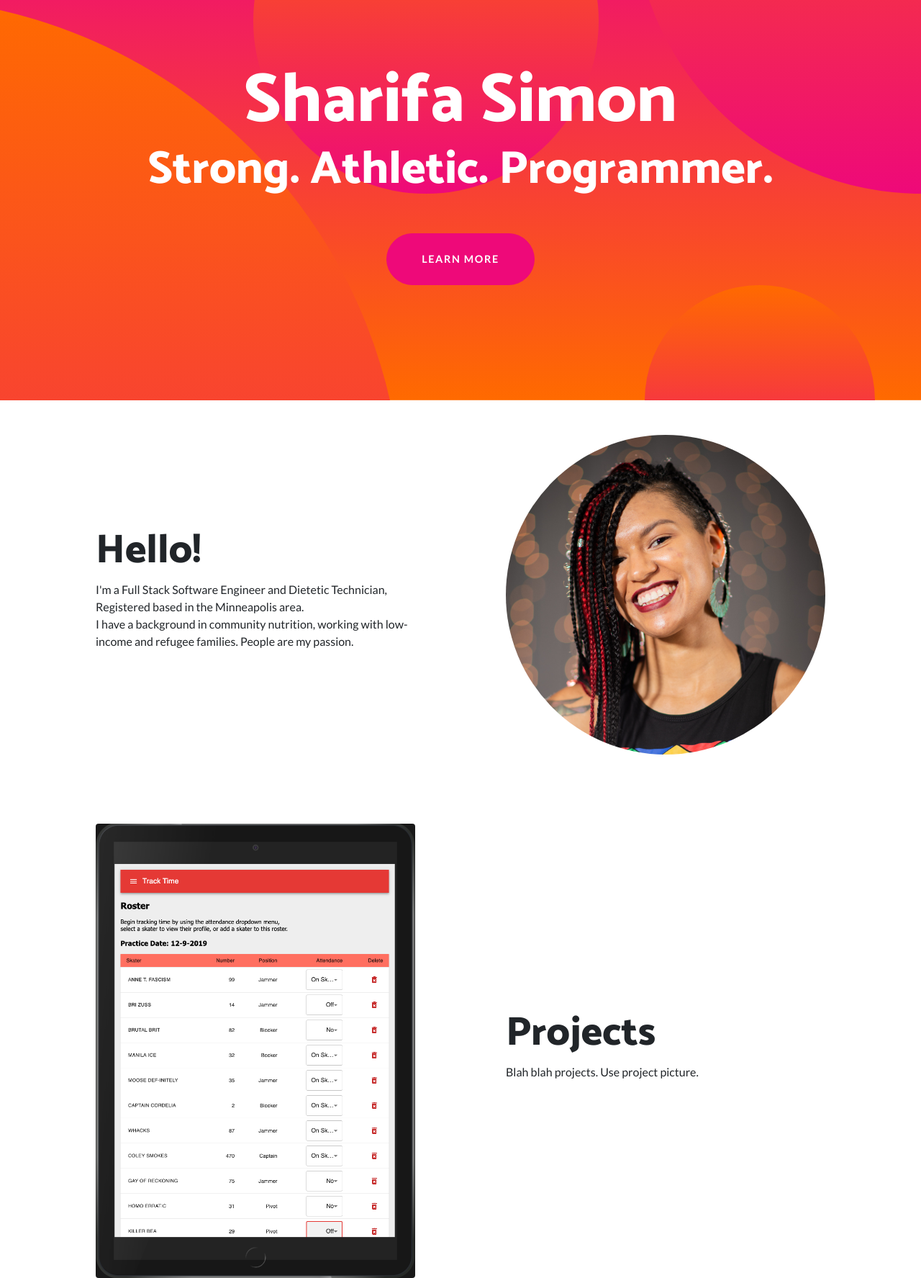
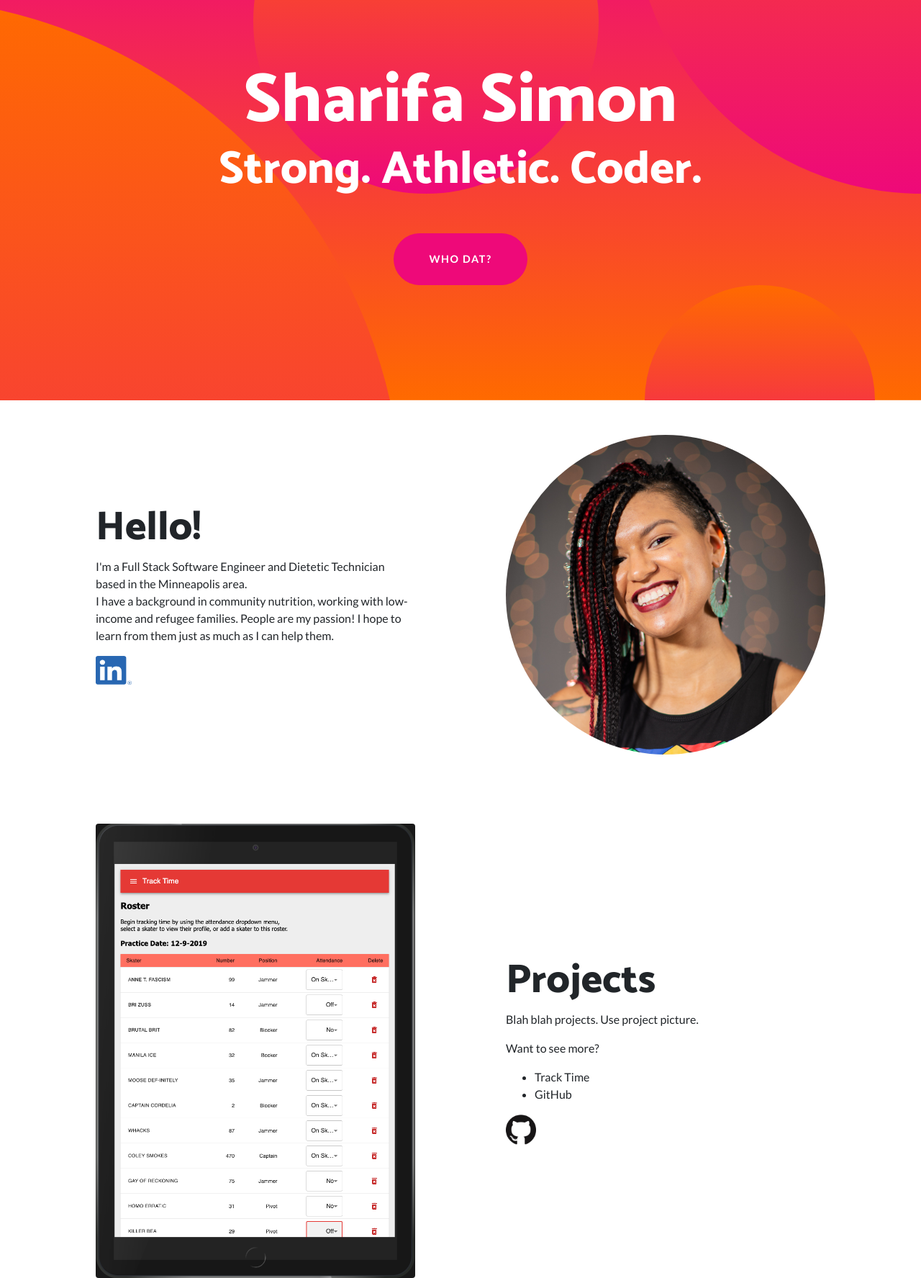
Before and after one commit to sharifa-simon/personal-website, a website: page index.html in a window 1280 px wide. Shown: the part 131-1906 px from the top of the page at 72% size. Drawn offline with Linux system fonts and the light colour scheme.

Commit message:
add github and linkedin logos

```diff
--- a/index.html
+++ b/index.html
@@ -8,14 +8,15 @@
   <meta name="description" content="">
   <meta name="author" content="">
 
-  <title>One Page Wonder - Start Bootstrap Template</title>
+  <title>Sharifa Simon</title>
 
   <!-- Bootstrap core CSS -->
   <link href="vendor/bootstrap/css/bootstrap.min.css" rel="stylesheet">
 
   <!-- Custom fonts for this template -->
   <link href="https://fonts.googleapis.com/css?family=Catamaran:100,200,300,400,500,600,700,800,900" rel="stylesheet">
-  <link href="https://fonts.googleapis.com/css?family=Lato:100,100i,300,300i,400,400i,700,700i,900,900i" rel="stylesheet">
+  <link href="https://fonts.googleapis.com/css?family=Lato:100,100i,300,300i,400,400i,700,700i,900,900i"
+    rel="stylesheet">
 
   <!-- Custom styles for this template -->
   <link href="css/one-page-wonder.min.css" rel="stylesheet">
@@ -48,8 +49,8 @@
     <div class="masthead-content">
       <div class="container">
         <h1 class="masthead-heading mb-0">Sharifa Simon</h1>
-        <h2 class="masthead-subheading mb-0">Strong. Athletic. Programmer.</h2>
-        <a href="#" class="btn btn-primary btn-xl rounded-pill mt-5">Learn More</a>
+        <h2 class="masthead-subheading mb-0">Strong. Athletic. Coder.</h2>
+        <a href="#Hello" class="btn btn-primary btn-xl rounded-pill mt-5">Who dat?</a>
       </div>
     </div>
     <div class="bg-circle-1 bg-circle"></div>
@@ -59,6 +60,7 @@
   </header>
 
   <section>
+    <a id="Hello">
       <div class="container">
         <div class="row align-items-center">
           <div class="col-lg-6 order-lg-2">
@@ -69,12 +71,15 @@
           <div class="col-lg-6 order-lg-1">
             <div class="p-5">
               <h2 class="display-4">Hello!</h2>
-            <p>I'm a Full Stack Software Engineer and Dietetic Technician, Registered based in the Minneapolis area.
-              <br/>I have a background in community nutrition, working with low-income and refugee families. People are my passion.</p>
+              <p>I'm a Full Stack Software Engineer and Dietetic Technician based in the Minneapolis area.
+                <br />I have a background in community nutrition, working with low-income and refugee families. People
+                are my passion! I hope to learn from them just as much as I can help them.</p>
+                <img src="img/linkedin.png" alt="GitHub" height="40" width="50">
             </div>
           </div>
         </div>
       </div>
+    </a>
   </section>
 
   <section>
@@ -82,13 +87,19 @@
       <div class="row align-items-center">
         <div class="col-lg-6">
           <div class="p-5">
-            <img class="img-fluid rounded" src="img/TrackTimeRoster.png" alt="">
+            <img class="img-fluid rounded" src="img/TrackTimeRoster.png" alt="Solo Project">
           </div>
         </div>
         <div class="col-lg-6">
           <div class="p-5">
             <h2 class="display-4">Projects</h2>
             <p>Blah blah projects. Use project picture. </p>
+            <p>Want to see more?</p>
+            <ul>
+              <li>Track Time</li>
+              <li>GitHub</li>
+            </ul>
+            <img src="img/GitHubD.png" alt="GitHub" height="42" width="42">
           </div>
         </div>
       </div>
@@ -106,7 +117,9 @@
         <div class="col-lg-6 order-lg-1">
           <div class="p-5">
             <h2 class="display-4">Roller Derby</h2>
-            <p>In my spare time I'm the Recruitment Manager and an athlete with Minnesota Roller Derby.</p>
+            <p>You can also call me Moose Def-initely! I'm a member of and the Recruitment Manager for <a href="http://www.mnrollerderby.com">Minnesota
+              Roller Derby</a> in St. Paul.
+              I've been skating since 2012 and have played derby across the U.S. and internationally. </p>
           </div>
         </div>
       </div>
@@ -116,6 +129,7 @@
   <!-- Footer -->
   <footer class="py-5 bg-black">
     <div class="container">
+      <p>sharifa.a.simon@gmail.com | </p>
       <p class="m-0 text-center text-white small">Copyright &copy; Sharifa Simon 2019</p>
     </div>
     <!-- /.container -->
```
Also changed, not shown: img/GitHubD.png (added), img/linkedin.png (added), img/solomoose.jpg (added). Lines whose indentation alone changed are shown as unchanged.
